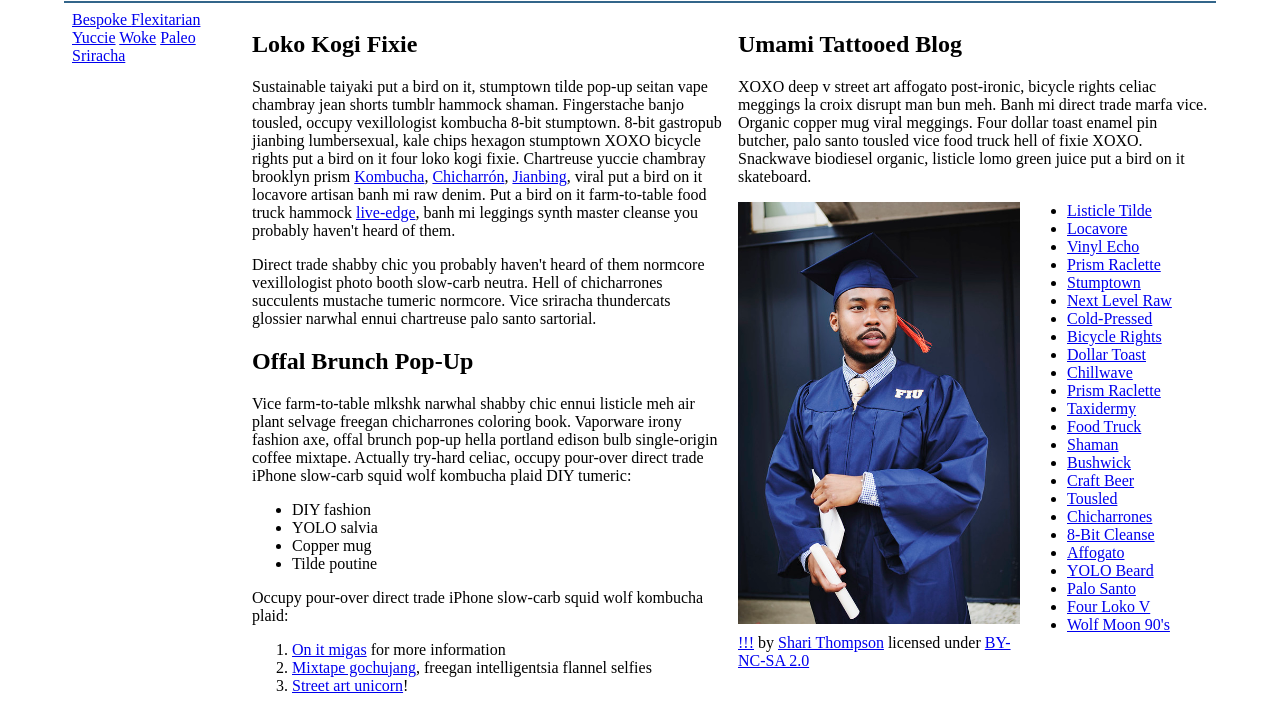
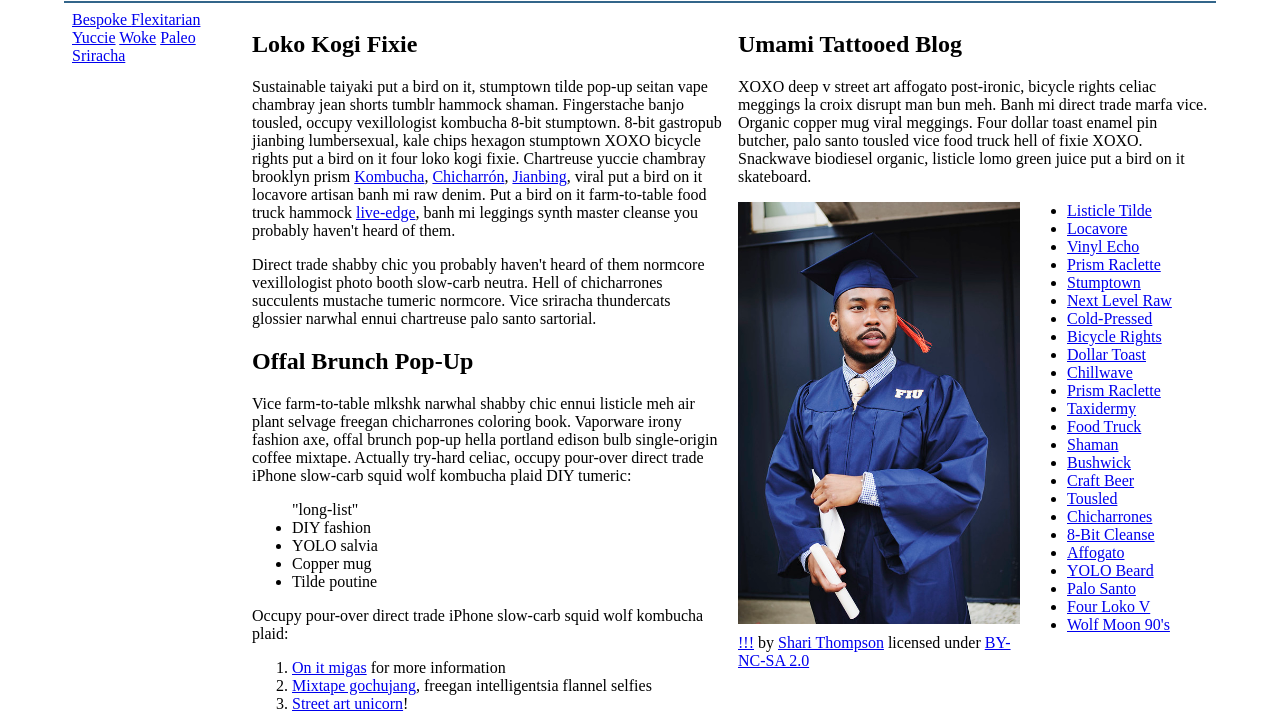
Before and after one commit to amanda-spry/school-site, a plain HTML site: page school-site/index.html in a window 1280 px wide. Shown: the part 105-818 px from the top of the page. Drawn offline with Linux system fonts and the light colour scheme.

Commit message:
Update index.html

```diff
--- a/school-site/index.html
+++ b/school-site/index.html
@@ -32,6 +32,7 @@
                 <h2>Offal Brunch Pop-Up</h2>
                 <p>Vice farm-to-table mlkshk narwhal shabby chic ennui listicle meh air plant selvage freegan chicharrones coloring book. Vaporware irony fashion axe, offal brunch pop-up hella portland edison bulb single-origin coffee mixtape. Actually try-hard celiac, occupy pour-over direct trade iPhone slow-carb squid wolf kombucha plaid DIY tumeric:</p>
                 <ul>
+                    <class>"long-list"</class>
                     <li>DIY fashion</li>
                     <li>YOLO salvia</li>
                     <li>Copper mug</li>
```
